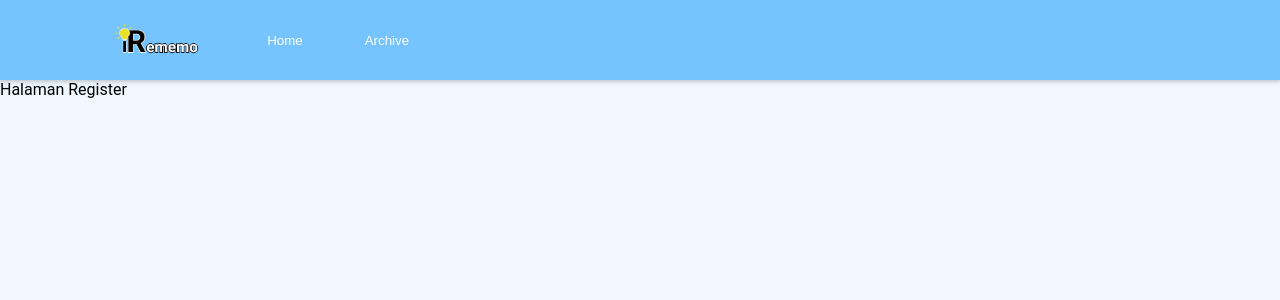
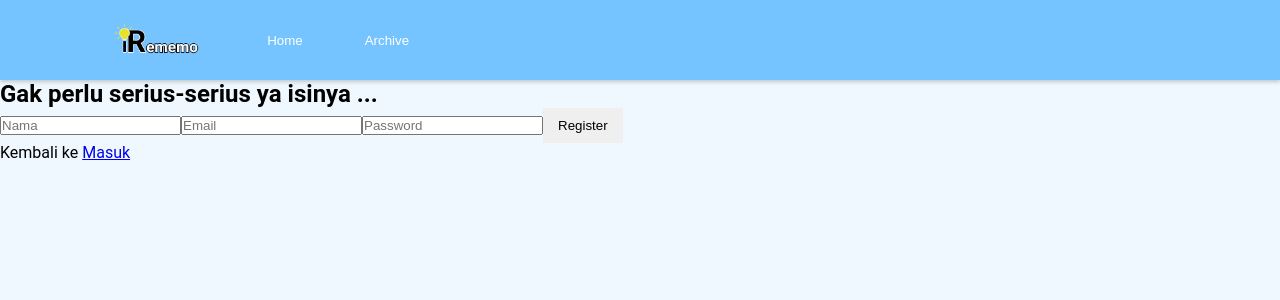
Before and after one commit to silvianaim02/irememo, a React (Create React App) app: page /register in a window 1280 px wide. Shown: the top 300 px of the page. Built offline with nearby package versions, Linux system fonts and the light colour scheme.

Commit message:
register

```diff
--- a/src/App.js
+++ b/src/App.js
@@ -12,6 +12,7 @@
 import DetailPage from "./pages/DetailPage";
 import HomePage from "./pages/HomePage";
 import NotFound from "./pages/NotFound";
+import RegisterPage from "./pages/RegisterPage";
 
 const App = () => {
   const navigate = useNavigate();
@@ -91,7 +92,7 @@
         <main>
           <Routes>
             <Route path="/*" element={<p>Halaman Login</p>} />
-            <Route path="/register" element={<p>Halaman Register</p>} />
+            <Route path="/register" element={<RegisterPage />} />
           </Routes>
         </main>
       </div>
@@ -159,6 +160,7 @@
               }
             />
           </Route>
+          <Route path="/register" element={<RegisterPage />} />
           <Route path="*" element={<NotFound />} />
         </Routes>
       </main>
--- /dev/null
+++ b/src/components/RegisterInput/RegisterInput.jsx
@@ -0,0 +1,57 @@
+import React from "react";
+import PropTypes from "prop-types";
+import { useState } from "react";
+
+const RegisterInput = ({ register }) => {
+  const [name, setName] = useState("");
+  const [email, setEmail] = useState("");
+  const [password, setPassword] = useState("");
+
+  const onNameChange = (e) => {
+    setName(e.target.value);
+  };
+
+  const onEmailChange = (e) => {
+    setEmail(e.target.value);
+  };
+
+  const onPasswordChange = (e) => {
+    setPassword(e.target.value);
+  };
+
+  const onRegisterSubmit = (e) => {
+    e.preventDefault();
+    register({ name, email, password });
+  };
+
+  return (
+    <form onSubmit={onRegisterSubmit} className="register-input">
+      <input
+        type="text"
+        placeholder="Nama"
+        value={name}
+        onChange={onNameChange}
+      />
+      <input
+        type="email"
+        placeholder="Email"
+        value={email}
+        onChange={onEmailChange}
+      />
+      <input
+        type="password"
+        placeholder="Password"
+        autoComplete="current-password"
+        value={password}
+        onChange={onPasswordChange}
+      />
+      <button>Register</button>
+    </form>
+  );
+};
+
+RegisterInput.propTypes = {
+  register: PropTypes.func.isRequired,
+};
+
+export default RegisterInput;
--- /dev/null
+++ b/src/pages/RegisterPage.jsx
@@ -0,0 +1,27 @@
+import React from "react";
+import { Link, useNavigate } from "react-router-dom";
+import RegisterInput from "../components/RegisterInput/RegisterInput";
+import { register } from "../utils/api";
+
+const RegisterPage = () => {
+  const navigate = useNavigate();
+
+  async function onRegisterHandler(user) {
+    const { error } = await register(user);
+    if (!error) {
+      navigate("/");
+    }
+  }
+
+  return (
+    <section className="register-page">
+      <h2>Gak perlu serius-serius ya isinya ...</h2>
+      <RegisterInput register={onRegisterHandler} />
+      <p>
+        Kembali ke <Link to="/">Masuk</Link>
+      </p>
+    </section>
+  );
+};
+
+export default RegisterPage;
--- /dev/null
+++ b/src/utils/api.js
@@ -0,0 +1,125 @@
+const BASE_URL = "https://notes-api.dicoding.dev/v1";
+
+function getAccessToken() {
+  return localStorage.getItem("accessToken");
+}
+
+function putAccessToken(accessToken) {
+  return localStorage.setItem("accessToken", accessToken);
+}
+
+async function fetchWithToken(url, options = {}) {
+  return fetch(url, {
+    ...options,
+    headers: {
+      ...options.headers,
+      Authorization: `Bearer ${getAccessToken()}`,
+    },
+  });
+}
+
+async function login({ email, password }) {
+  const response = await fetch(`${BASE_URL}/login`, {
+    method: "POST",
+    headers: {
+      "Content-Type": "application/json",
+    },
+    body: JSON.stringify({ email, password }),
+  });
+
+  const responseJson = await response.json();
+
+  if (responseJson.status !== "success") {
+    alert(responseJson.message);
+    return { error: true, data: null };
+  }
+
+  return { error: false, data: responseJson.data };
+}
+
+async function register({ name, email, password }) {
+  const response = await fetch(`${BASE_URL}/register`, {
+    method: "POST",
+    headers: {
+      "Content-Type": "application/json",
+    },
+    body: JSON.stringify({ name, email, password }),
+  });
+
+  const responseJson = await response.json();
+
+  if (responseJson.status !== "success") {
+    alert(responseJson.message);
+    return { error: true };
+  }
+
+  return { error: false };
+}
+
+async function getUserLogged() {
+  const response = await fetchWithToken(`${BASE_URL}/users/me`);
+  const responseJson = await response.json();
+
+  if (responseJson.status !== "success") {
+    return { error: true, data: null };
+  }
+
+  return { error: false, data: responseJson.data };
+}
+
+// async function addContact({ name, tag }) {
+//   const response = await fetchWithToken(`${BASE_URL}/contacts`, {
+//     method: 'POST',
+//     headers: {
+//       'Content-Type': 'application/json',
+//     },
+//     body: JSON.stringify({ name, tag }),
+//   });
+
+//   const responseJson = await response.json();
+
+//   if (responseJson.status !== 'success') {
+//     alert(responseJson.message);
+//     return { error: true };
+//   }
+
+//   return { error: false };
+// }
+
+// async function getContacts() {
+//   const response = await fetchWithToken(`${BASE_URL}/contacts`);
+//   const responseJson = await response.json();
+
+//   if (responseJson.status !== 'success') {
+//     alert(responseJson.message);
+//     return { error: true, data: [] };
+//   }
+
+//   return { error: false, data: responseJson.data };
+// }
+
+// async function deleteContact(id) {
+//   const response = await fetchWithToken(`${BASE_URL}/contacts/${id}`, {
+//     method: 'DELETE',
+//   });
+
+//   const responseJson = await response.json();
+
+//   if (responseJson.status !== 'success') {
+//     alert(responseJson.message);
+//     return { error: true };
+//   }
+
+//   return { error: false };
+// }
+
+export {
+  getAccessToken,
+  putAccessToken,
+  login,
+  register,
+  getUserLogged,
+  //   addContact,
+  //   getContacts,
+  //   deleteContact
+};
```
